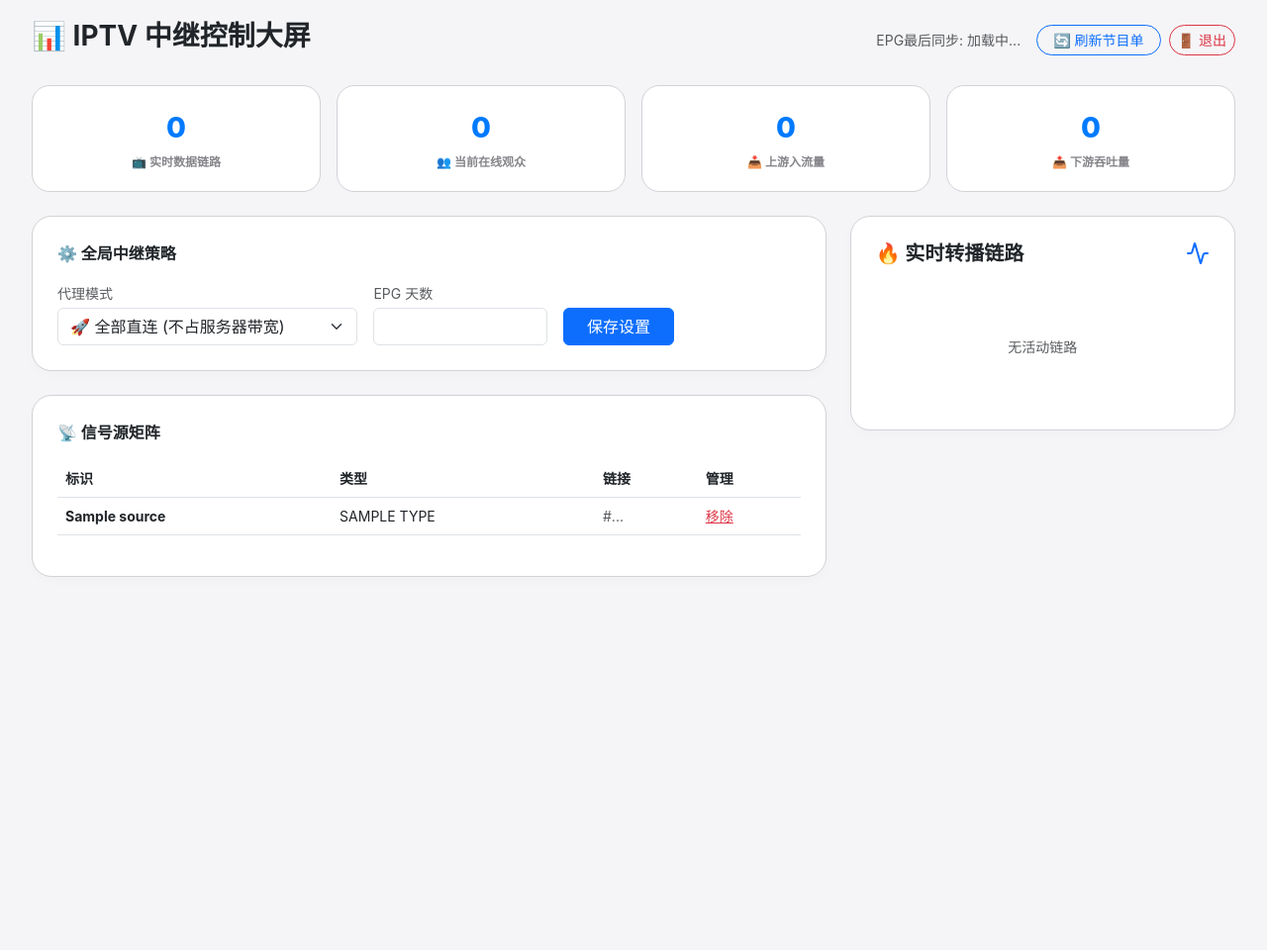
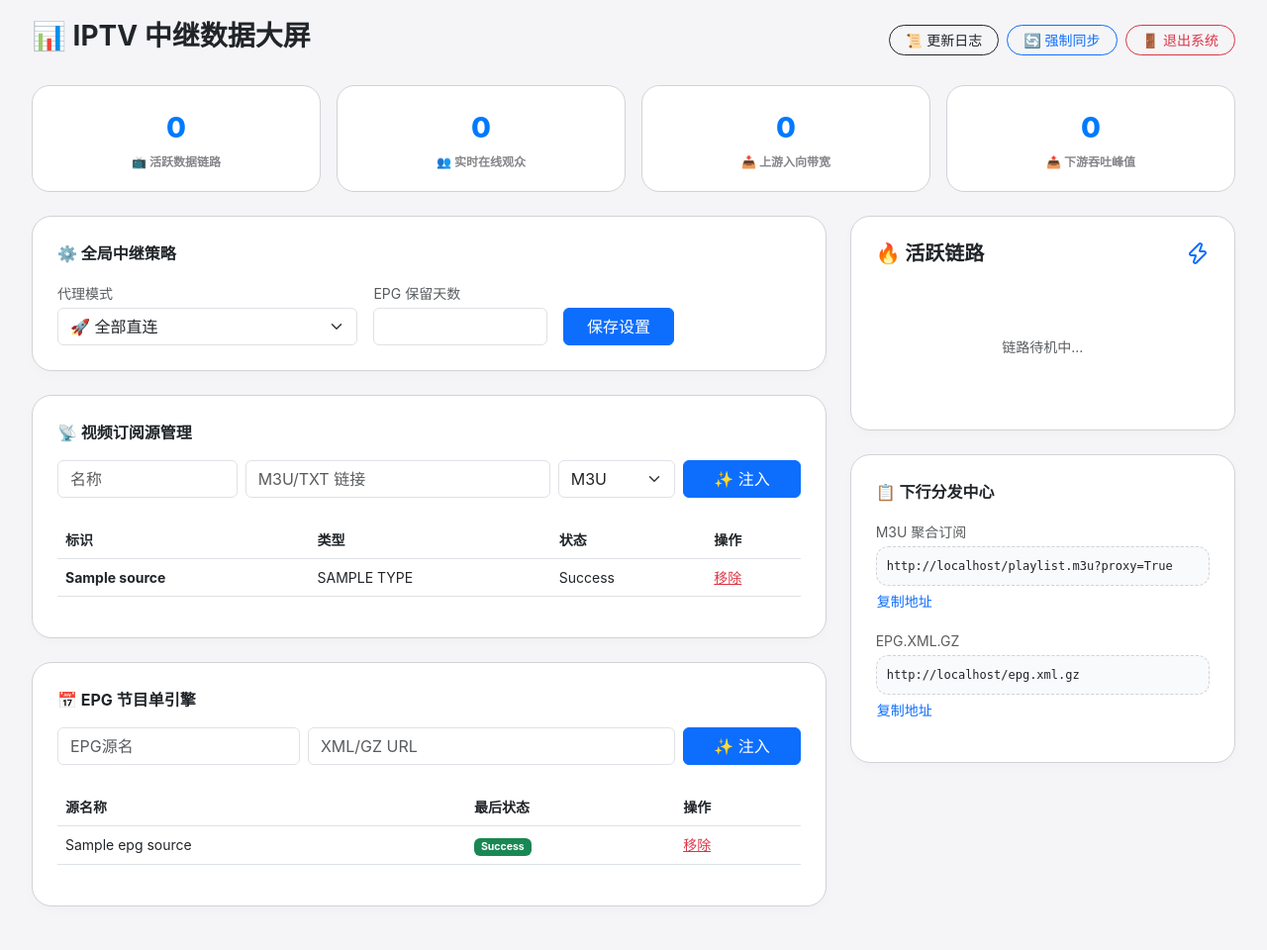
Before and after one commit to JE668/iptv-manager, a Python web app: template templates/index.html in a window 1280 px wide. Shown: the whole page at 99% size. Before the commit the page ends 583 px from the top, so only its background shows below. Run offline with Jinja, Linux system fonts and the light colour scheme; the template is opened without the code that fills it: most values are stand-ins (such as "Sample title", 1, 10 or a date in 2020).

Commit message:
Update index.html

```diff
--- a/templates/index.html
+++ b/templates/index.html
@@ -12,51 +12,56 @@
         .kpi-card { background: #fff; border-radius: 18px; padding: 20px; border: 1px solid #d2d2d7; text-align: center; }
         .kpi-val { font-size: 1.8rem; font-weight: 800; color: var(--bi-blue); }
         .kpi-label { font-size: 0.75rem; color: #86868b; text-transform: uppercase; font-weight: 600; margin-top: 5px; }
-        .glass-card { background: #fff; border-radius: 20px; padding: 25px; border: 1px solid #d2d2d7; box-shadow: 0 4px 12px rgba(0,0,0,0.02); }
+        .glass-card { background: #fff; border-radius: 20px; padding: 25px; border: 1px solid #d2d2d7; box-shadow: 0 4px 12px rgba(0,0,0,0.02); margin-bottom: 1.5rem; }
         .stream-item { border: 1px solid #e5e5e7; border-radius: 14px; padding: 15px; margin-bottom: 15px; background: #fff; }
         .progress { height: 6px; border-radius: 10px; background: #f5f5f7; }
         .speed-tag { font-size: 0.75rem; font-weight: 700; display: inline-flex; align-items: center; gap: 4px; }
         .in-speed { color: #007aff; }
         .out-speed { color: #ff9500; }
         .client-info { font-size: 0.65rem; color: #86868b; background: #f5f5f7; padding: 2px 6px; border-radius: 4px; display: inline-block; margin: 2px; }
+        .link-box { background: #f9fafb; border: 1px dashed #d2d2d7; padding: 10px; border-radius: 12px; font-size: 0.75rem; font-family: monospace; word-break: break-all; }
+        .modal-content { border-radius: 20px; border: none; }
+        #log-container { font-family: monospace; font-size: 0.8rem; height: 300px; overflow-y: auto; background: #000; color: #0f0; padding: 15px; border-radius: 10px; }
     </style>
 </head>
 <body>
 
 <div class="container-fluid">
+    <!-- Header -->
     <div class="d-flex justify-content-between align-items-center mb-4">
-        <h3 class="fw-bold">📊 IPTV 中继控制大屏</h3>
+        <h3 class="fw-bold">📊 IPTV 中继数据大屏</h3>
         <div class="d-flex gap-2 align-items-center">
-            <span id="epg-time" class="small text-muted me-2">EPG最后同步: 加载中...</span>
-            <a href="/refresh" class="btn btn-outline-primary btn-sm rounded-pill px-3">🔄 刷新节目单</a>
-            <a href="/logout" class="btn btn-outline-danger btn-sm rounded-pill">🚪 退出</a>
+            <button class="btn btn-outline-dark btn-sm rounded-pill px-3" data-bs-toggle="modal" data-bs-target="#logModal">📜 更新日志</button>
+            <a href="/refresh" class="btn btn-outline-primary btn-sm rounded-pill px-3">🔄 强制同步</a>
+            <a href="/logout" class="btn btn-outline-danger btn-sm rounded-pill px-3">🚪 退出系统</a>
         </div>
     </div>
 
-    <!-- KPI 卡片区域 -->
+    <!-- KPI Section -->
     <div class="row g-3 mb-4">
-        <div class="col-md-3"><div class="kpi-card"><div class="kpi-val" id="kpi-streams">0</div><div class="kpi-label">📺 实时数据链路</div></div></div>
-        <div class="col-md-3"><div class="kpi-card"><div class="kpi-val" id="kpi-peers">0</div><div class="kpi-label">👥 当前在线观众</div></div></div>
-        <div class="col-md-3"><div class="kpi-card"><div class="kpi-val" id="kpi-in">0</div><div class="kpi-label">📥 上游入流量</div></div></div>
-        <div class="col-md-3"><div class="kpi-card"><div class="kpi-val" id="kpi-out">0</div><div class="kpi-label">📤 下游吞吐量</div></div></div>
+        <div class="col-md-3"><div class="kpi-card"><div class="kpi-val" id="kpi-streams">0</div><div class="kpi-label">📺 活跃数据链路</div></div></div>
+        <div class="col-md-3"><div class="kpi-card"><div class="kpi-val" id="kpi-peers">0</div><div class="kpi-label">👥 实时在线观众</div></div></div>
+        <div class="col-md-3"><div class="kpi-card"><div class="kpi-val" id="kpi-in">0</div><div class="kpi-label">📥 上游入向带宽</div></div></div>
+        <div class="col-md-3"><div class="kpi-card"><div class="kpi-val" id="kpi-out">0</div><div class="kpi-label">📤 下游吞吐峰值</div></div></div>
     </div>
 
     <div class="row g-4">
-        <!-- 管理面板 -->
+        <!-- Main Management -->
         <div class="col-lg-8">
-            <div class="glass-card mb-4">
+            <!-- 1. 全局配置 -->
+            <div class="glass-card">
                 <div class="fw-bold mb-3">⚙️ 全局中继策略</div>
                 <form action="/update_global_settings" method="post" class="row align-items-end g-3">
                     <div class="col-md-5">
                         <label class="small text-muted mb-1">代理模式</label>
                         <select name="proxy_mode" class="form-select">
-                            <option value="0" {% if proxy_mode=='0' %}selected{% endif %}>🚀 全部直连 (不占服务器带宽)</option>
-                            <option value="1" {% if proxy_mode=='1' %}selected{% endif %}>🧠 智能识别 (仅udpxy/组播走代理)</option>
-                            <option value="2" {% if proxy_mode=='2' %}selected{% endif %}>🛡️ 全量代理 (隐藏所有原始链接)</option>
+                            <option value="0" {% if proxy_mode=='0' %}selected{% endif %}>🚀 全部直连</option>
+                            <option value="1" {% if proxy_mode=='1' %}selected{% endif %}>🧠 智能识别 (udpxy/组播走代理)</option>
+                            <option value="2" {% if proxy_mode=='2' %}selected{% endif %}>🛡️ 全量中继代理</option>
                         </select>
                     </div>
                     <div class="col-md-3">
-                        <label class="small text-muted mb-1">EPG 天数</label>
+                        <label class="small text-muted mb-1">EPG 保留天数</label>
                         <input type="number" name="epg_days" value="{{ epg_days }}" class="form-control">
                     </div>
                     <div class="col-md-2">
@@ -65,36 +70,86 @@
                 </form>
             </div>
 
+            <!-- 2. 视频源管理 -->
             <div class="glass-card">
-                <div class="fw-bold mb-3">📡 信号源矩阵</div>
+                <div class="fw-bold mb-3">📡 视频订阅源管理</div>
+                <form action="/add_source" method="post" class="row g-2 mb-4">
+                    <div class="col-md-3"><input type="text" name="name" class="form-control" placeholder="名称" required></div>
+                    <div class="col-md-5"><input type="text" name="url" class="form-control" placeholder="M3U/TXT 链接" required></div>
+                    <div class="col-md-2"><select name="type" class="form-select"><option value="m3u">M3U</option><option value="txt">TXT</option></select></div>
+                    <div class="col-md-2"><button type="submit" class="btn btn-primary w-100">✨ 注入</button></div>
+                </form>
                 <div class="table-responsive">
                     <table class="table table-hover align-middle small">
-                        <thead class="text-muted"><tr><th>标识</th><th>类型</th><th>链接</th><th>管理</th></tr></thead>
+                        <thead class="text-muted"><tr><th>标识</th><th>类型</th><th>状态</th><th>操作</th></tr></thead>
                         <tbody>
                             {% for s in sources %}
-                            <tr><td><strong>{{ s.name }}</strong></td><td>{{ s.type.upper() }}</td><td class="text-muted">{{ s.url[:50] }}...</td><td><a href="/delete/{{s.id}}" class="text-danger">移除</a></td></tr>
+                            <tr><td><strong>{{ s.name }}</strong></td><td>{{ s.type.upper() }}</td><td>{{ s.status }}</td><td><a href="/delete/{{s.id}}" class="text-danger">移除</a></td></tr>
                             {% endfor %}
                         </tbody>
                     </table>
                 </div>
             </div>
+
+            <!-- 3. EPG管理 -->
+            <div class="glass-card">
+                <div class="fw-bold mb-3">📅 EPG 节目单引擎</div>
+                <form action="/add_epg_source" method="post" class="row g-2 mb-4">
+                    <div class="col-md-4"><input type="text" name="name" class="form-control" placeholder="EPG源名" required></div>
+                    <div class="col-md-6"><input type="text" name="url" class="form-control" placeholder="XML/GZ URL" required></div>
+                    <div class="col-md-2"><button type="submit" class="btn btn-primary w-100">✨ 注入</button></div>
+                </form>
+                <table class="table table-hover align-middle small">
+                    <thead class="text-muted"><tr><th>源名称</th><th>最后状态</th><th>操作</th></tr></thead>
+                    <tbody>
+                        {% for e in epg_sources %}
+                        <tr><td>{{ e.name }}</td><td><span class="badge bg-{{'success' if e.status=='Success' else 'danger'}}">{{ e.status }}</span></td><td><a href="/delete_epg/{{e.id}}" class="text-danger">移除</a></td></tr>
+                        {% endfor %}
+                    </tbody>
+                </table>
+            </div>
         </div>
 
-        <!-- 实时监控面板 -->
+        <!-- Right Monitor -->
         <div class="col-lg-4">
+            <!-- 实时监控 -->
             <div class="glass-card">
                 <div class="d-flex justify-content-between mb-4 align-items-center">
-                    <h5 class="fw-bold m-0">🔥 实时转播链路</h5>
-                    <i data-lucide="activity" class="text-primary"></i>
+                    <h5 class="fw-bold m-0">🔥 活跃链路</h5>
+                    <i data-lucide="zap" class="text-primary"></i>
                 </div>
-                <div id="stream-monitor">
-                    <div class="text-center py-5 text-muted small">无活动链路</div>
+                <div id="stream-monitor"><div class="text-center py-5 text-muted small">链路待机中...</div></div>
+            </div>
+
+            <!-- 分发链接 -->
+            <div class="glass-card">
+                <div class="fw-bold mb-3">📋 下行分发中心</div>
+                <div class="mb-3">
+                    <label class="small text-muted mb-1">M3U 聚合订阅</label>
+                    <div class="link-box"><span id="m3u-link">...</span></div>
+                    <button class="btn btn-sm text-primary p-0 mt-1" onclick="copy('m3u-link')">复制地址</button>
+                </div>
+                <div class="mb-3">
+                    <label class="small text-muted mb-1">EPG.XML.GZ</label>
+                    <div class="link-box"><span id="epg-gz-link">...</span></div>
+                    <button class="btn btn-sm text-primary p-0 mt-1" onclick="copy('epg-gz-link')">复制地址</button>
                 </div>
             </div>
         </div>
     </div>
 </div>
 
+<!-- Log Modal -->
+<div class="modal fade" id="logModal" tabindex="-1">
+    <div class="modal-dialog modal-lg">
+        <div class="modal-content">
+            <div class="modal-header border-0 pb-0"><h5 class="modal-title fw-bold">📜 EPG 聚合引擎日志</h5><button type="button" class="btn-close" data-bs-dismiss="modal"></button></div>
+            <div class="modal-body"><div id="log-container">加载中...</div></div>
+        </div>
+    </div>
+</div>
+
+<script src="https://cdn.jsdelivr.net/npm/bootstrap@5.3.0/dist/js/bootstrap.bundle.min.js"></script>
 <script>
     lucide.createIcons();
     async function fetchData() {
@@ -105,37 +160,35 @@
         document.getElementById('kpi-peers').innerText = data.kpis.peer_count;
         document.getElementById('kpi-in').innerText = data.kpis.total_in;
         document.getElementById('kpi-out').innerText = data.kpis.total_out;
-        document.getElementById('epg-time').innerText = 'EPG同步: ' + data.last_epg;
 
+        // 更新监控
         const monitor = document.getElementById('stream-monitor');
         if (data.active_streams.length === 0) {
-            monitor.innerHTML = '<div class="text-center py-5 text-muted small">无人观看，中继休眠中...</div>';
+            monitor.innerHTML = '<div class="text-center py-5 text-muted small">链路待机中...</div>';
         } else {
-            monitor.innerHTML = data.active_streams.map(s => {
-                const bufLevel = parseInt(s.buffer.split('/')[0]);
-                return `
+            monitor.innerHTML = data.active_streams.map(s => `
                 <div class="stream-item">
-                    <div class="d-flex justify-content-between mb-2">
-                        <span class="fw-bold" style="color:var(--bi-blue)">${s.name}</span>
-                        <span class="badge bg-light text-primary rounded-pill">${s.peers} PEERS</span>
-                    </div>
-                    <div class="d-flex justify-content-between mb-1">
-                        <span class="speed-tag in-speed">📥 IN: ${s.in_speed}</span>
-                        <span class="speed-tag out-speed">📤 OUT: ${s.out_speed}</span>
-                    </div>
-                    <div class="progress mb-2"><div class="progress-bar bg-primary" style="width: ${bufLevel}%"></div></div>
-                    <div class="d-flex justify-content-between small text-muted" style="font-size:0.6rem">
-                        <span>缓存:${s.buffer} | ${s.info.res}</span>
-                        <span>${s.info.codec}</span>
-                    </div>
-                    <div class="mt-2">
-                        ${s.clients.map(c => `<span class="client-info">${c.ip} (${c.speed})</span>`).join('')}
-                    </div>
+                    <div class="d-flex justify-content-between mb-1"><span class="fw-bold">${s.name}</span><span class="badge bg-light text-primary">${s.peers} P</span></div>
+                    <div class="d-flex justify-content-between mb-2"><span class="speed-tag in-speed">IN: ${s.in_speed}</span><span class="speed-tag out-speed">OUT: ${s.out_speed}</span></div>
+                    <div class="progress mb-2"><div class="progress-bar bg-primary" style="width: ${s.buffer.split('/')[0]}%"></div></div>
+                    <div>${s.clients.map(c => `<span class="client-info">${c.ip}</span>`).join('')}</div>
                 </div>
-            `}).join('');
+            `).join('');
         }
+
+        // 更新日志
+        document.getElementById('log-container').innerHTML = data.epg_logs.join('<br>');
     }
-    setInterval(fetchData, 2500);
+
+    function copy(id) {
+        navigator.clipboard.writeText(document.getElementById(id).innerText).then(() => alert("已复制"));
+    }
+
+    const base = window.location.origin;
+    document.getElementById('m3u-link').innerText = base + '/playlist.m3u?proxy=True';
+    document.getElementById('epg-gz-link').innerText = base + '/epg.xml.gz';
+
+    setInterval(fetchData, 3000);
     fetchData();
 </script>
 </body>
```
